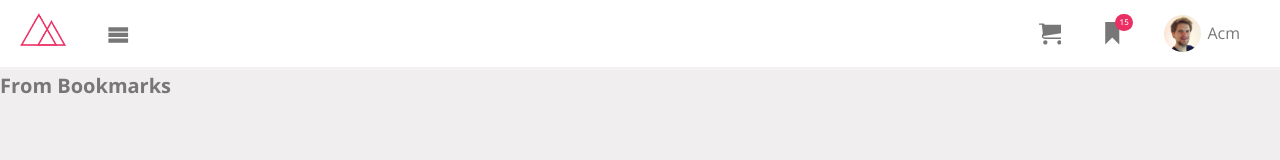
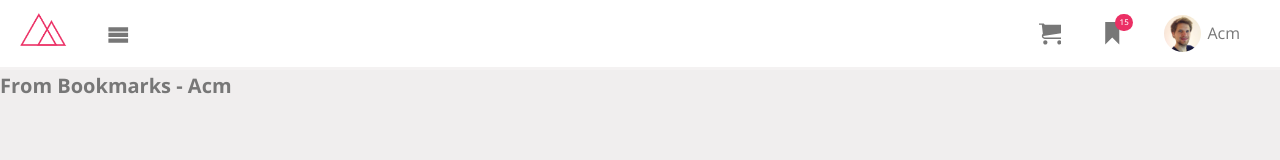
Before and after one commit to AcmDeveloper23/react-hotel-bookings, a React (Create React App) app: page /bookmarks in a window 1280 px wide. Shown: the top 160 px of the page. Built offline with nearby package versions, Linux system fonts and the light colour scheme.

Commit message:
text updates

```diff
--- a/src/pages/Bookmarks/index.js
+++ b/src/pages/Bookmarks/index.js
@@ -5,7 +5,7 @@ import Layout from "../../components/Layout";
 const Bookmarks = () => {
     return (
         <Layout>
-            <h1>From Bookmarks</h1>
+            <h1>From Bookmarks - Acm</h1>
         </Layout>
     )
 }
```
